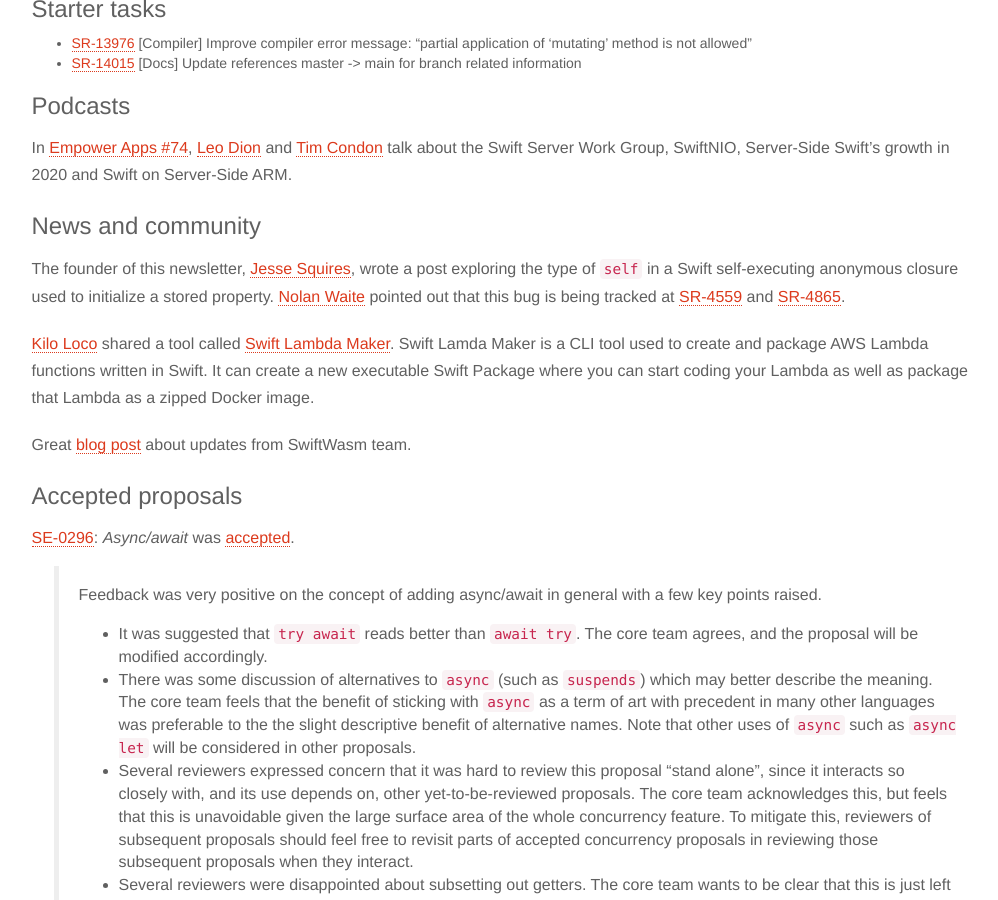
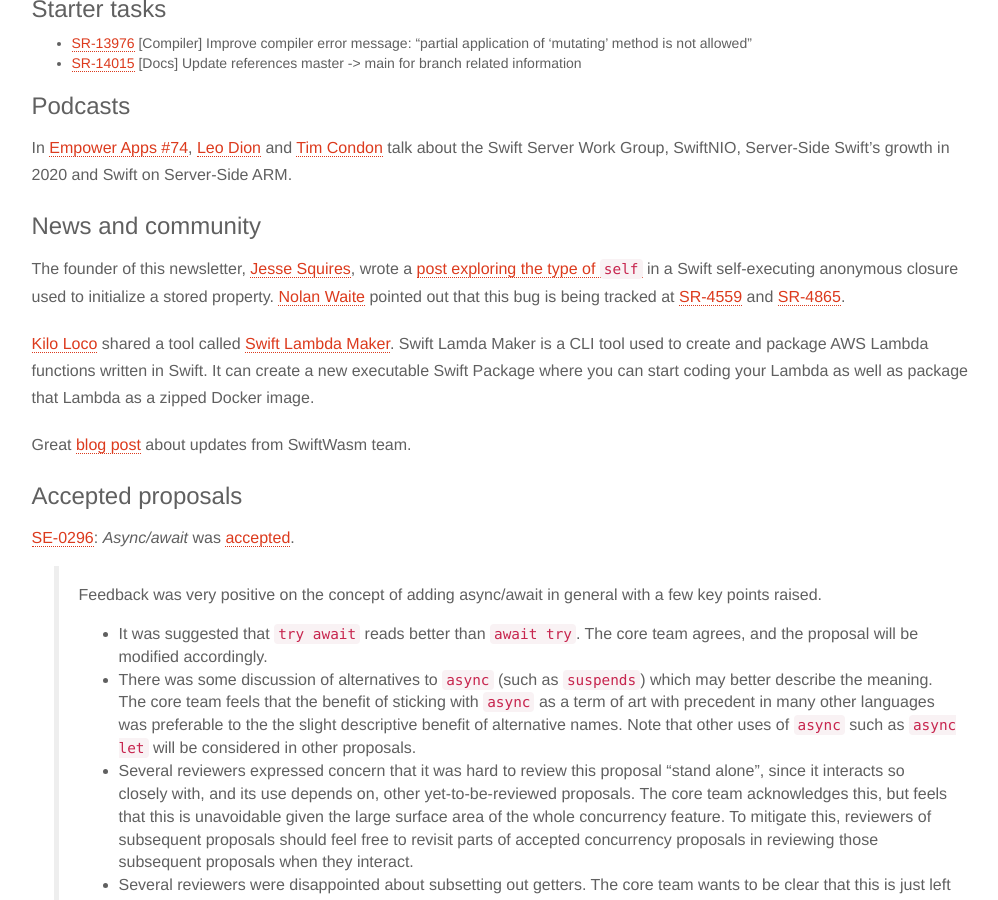
Before and after one commit to SwiftWeekly/swiftweekly.github.io, a Jekyll site: the page built from _posts/2021-01-14-issue-176.md, in a window 1280 px wide and 900 px high, scrolled down 779 px. Shown: the whole window, without its empty margins (136-1134 px from the left). Built offline with Jekyll 4.4.1, drawn with Linux system fonts in a browser that asks for light colours; some of the changed lines change nothing that is shown.

Commit message:
Add missing link.

```diff
--- a/_posts/2021-01-14-issue-176.md
+++ b/_posts/2021-01-14-issue-176.md
@@ -25,7 +25,7 @@
 
 ### News and community
 
-The founder of this newsletter, [Jesse Squires](https://twitter.com/jesse_squires), wrote a post exploring the type of `self` in a Swift self-executing anonymous closure used to initialize a stored property. [Nolan Waite](https://bugs.swift.org/secure/ViewProfile.jspa?name=nolanw) pointed out that this bug is being tracked at [SR-4559](https://bugs.swift.org/browse/SR-4559) and [SR-4865](https://bugs.swift.org/browse/SR-4865).
+The founder of this newsletter, [Jesse Squires](https://twitter.com/jesse_squires), wrote a [post exploring the type of `self`](https://www.jessesquires.com/blog/2020/12/28/the-different-types-of-self-in-swift/) in a Swift self-executing anonymous closure used to initialize a stored property. [Nolan Waite](https://bugs.swift.org/secure/ViewProfile.jspa?name=nolanw) pointed out that this bug is being tracked at [SR-4559](https://bugs.swift.org/browse/SR-4559) and [SR-4865](https://bugs.swift.org/browse/SR-4865).
 
 [Kilo Loco](https://twitter.com/Kilo_Loco) shared a tool called [Swift Lambda Maker](https://github.com/Kilo-Loco/SLaM). Swift Lamda Maker is a CLI tool used to create and package AWS Lambda functions written in Swift. It can create a new executable Swift Package where you can start coding your Lambda as well as package that Lambda as a zipped Docker image.
 
```
